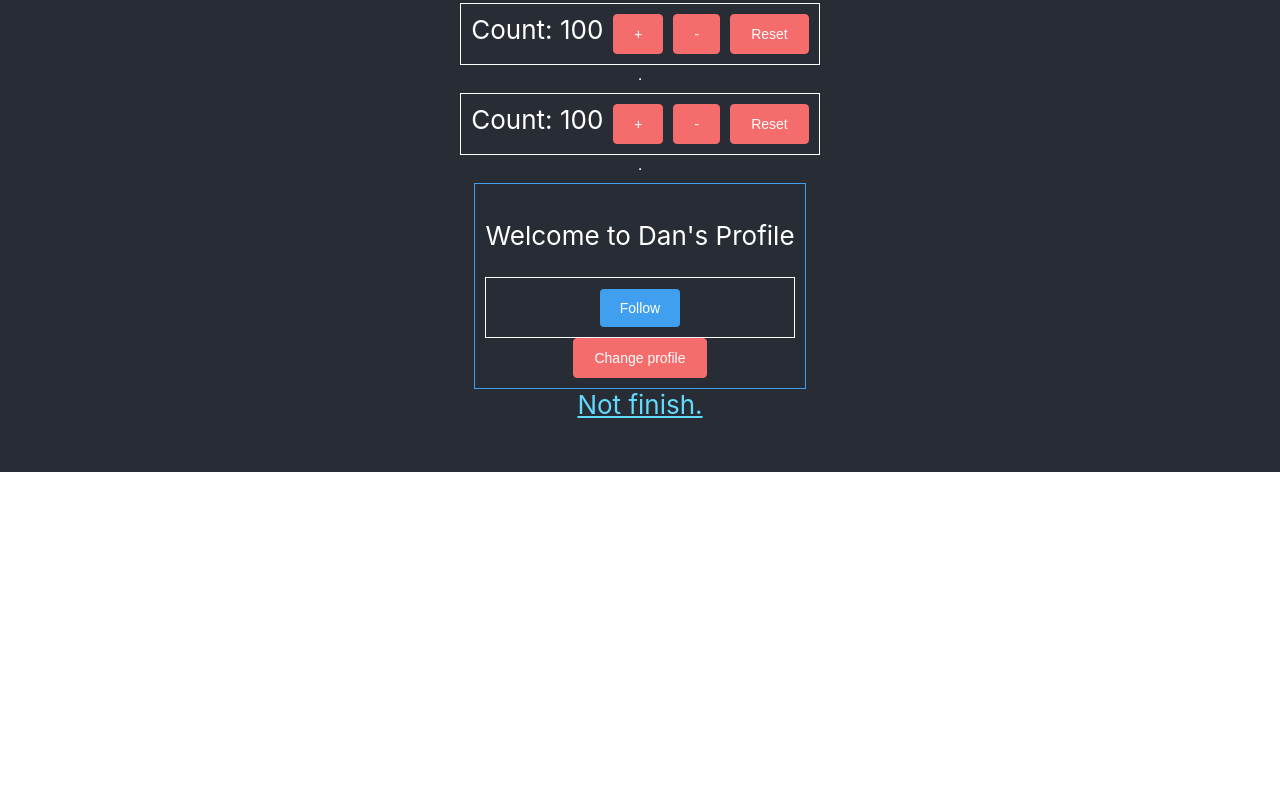
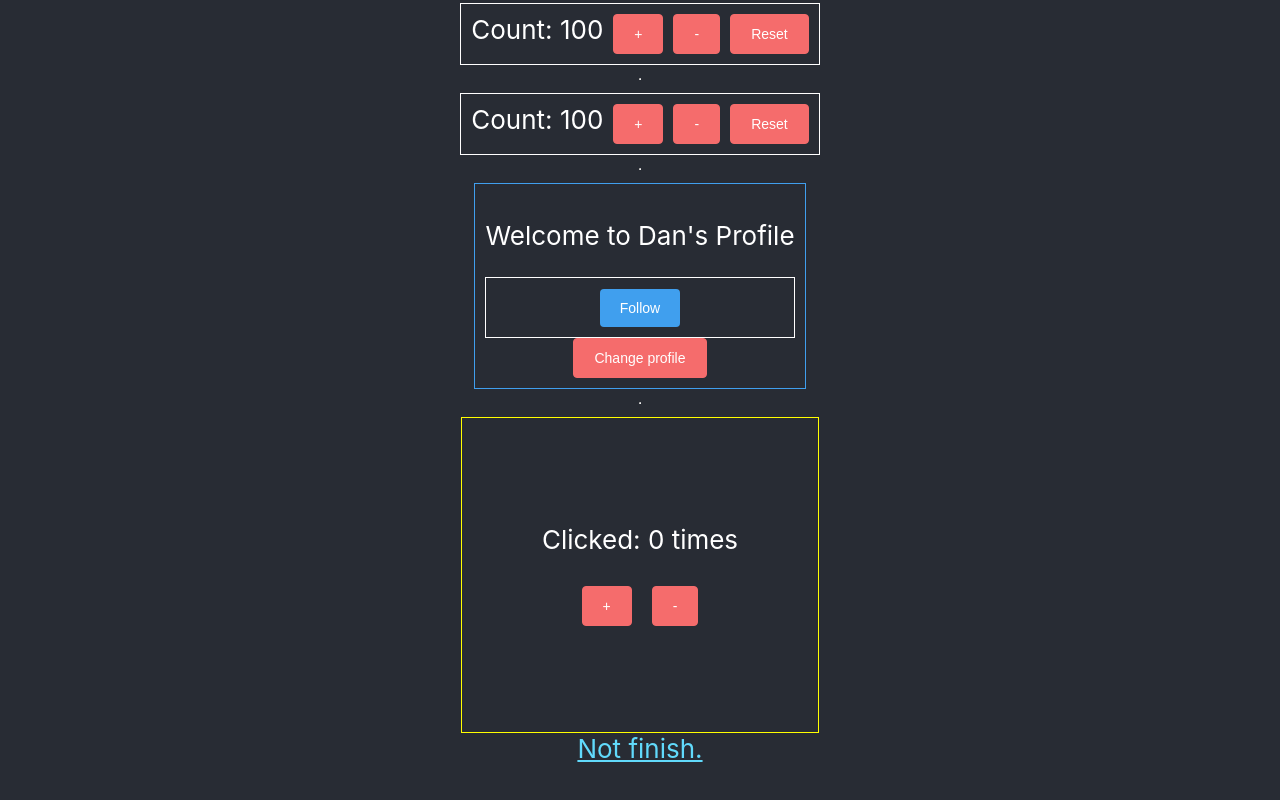
Before and after one commit to leslie1943/react-redux-xiuyan, a React (Create React App) app: page / in a window 1280 px wide. Shown: the part 679-1479 px from the top of the page. Before the commit the page ends 1151 px from the top, so only its background shows below. Built offline with nearby package versions, Linux system fonts and the light colour scheme.

Commit message:
first redux demo

```diff
--- a/package.json
+++ b/package.json
@@ -10,11 +10,14 @@
     "@types/node": "^14.14.2",
     "@types/react": "^16.9.53",
     "@types/react-dom": "^16.9.8",
+    "@types/react-redux": "^7.1.9",
     "jquery": "^3.5.1",
     "node-sass": "^4.14.1",
     "react": "^17.0.1",
     "react-dom": "^17.0.1",
+    "react-redux": "^7.2.2",
     "react-scripts": "3.4.4",
+    "redux": "^4.0.5",
     "typescript": "^4.0.3"
   },
   "scripts": {
--- a/src/App.tsx
+++ b/src/App.tsx
@@ -6,6 +6,7 @@ import SecondChild from './components/SecondChild'
 import CounterRedux from './components/CounterRedux'
 import CounterState from './components/CounterState'
 import ProfilePage from './components/ProfilePage'
+import Counter from './components/Counter'
 import './demo/declare-demo'
 
 interface AppState {
@@ -80,6 +81,13 @@ class App extends Component<null, AppState> {
             <ProfilePage user={this.state.profile} />
             <button onClick={this.handleChangeProfile}>Change profile</button>
           </div>
+          <hr />
+          <div
+            style={{ border: '1px solid yellow', padding: 80 }}
+            className="child-container"
+          >
+            <Counter />
+          </div>
           <a
             className="App-link"
             href="https://reactjs.org"
--- /dev/null
+++ b/src/components/Counter.tsx
@@ -0,0 +1,49 @@
+import * as React from 'react'
+
+// below 4 import sentences for Redux
+import { connect } from 'react-redux'
+import { Dispatch } from 'redux'
+import { decrement, increment } from '../store/actions'
+import { StoreState } from '../type'
+
+export interface IProps {
+  value: number
+  onIncrement: () => void
+  onDecrement: () => void
+}
+
+class Counter extends React.Component<IProps> {
+  render() {
+    const { value, onIncrement, onDecrement } = this.props
+    return (
+      <p>
+        Clicked: {value} times
+        <br />
+        <br />
+        <button onClick={onIncrement} style={{ marginRight: 20 }}>
+          +
+        </button>
+        <button onClick={onDecrement}> - </button>
+      </p>
+    )
+  }
+}
+
+// 将 reducer 中 的 state 映射(map)到组件的 props 中
+const mapStateToProps = (state: StoreState): { value: number } => ({
+  value: state,
+})
+// function mapStateToProps(state: StoreState): { value: StoreState } {
+//   return {
+//     value: state,
+//   }
+// }
+
+// 将 reducer 中 的 action 映射(map)到组件的 props 中
+const mapDispatchToProps = (dispatch: Dispatch) => ({
+  onDecrement: () => dispatch(decrement()),
+  onIncrement: () => dispatch(increment()),
+})
+
+// 使用 connent 高阶组件 对 Counter 进行包裹: 注入 mapStateToProps/mapDispatchToProps 中的 state 和 method
+export default connect(mapStateToProps, mapDispatchToProps)(Counter)
--- a/src/index.js
+++ b/src/index.js
@@ -4,10 +4,18 @@ import './index.scss'
 import App from './App'
 import * as serviceWorker from './serviceWorker'
 
+// below 3 import sentences for Redux
+import { Provider } from 'react-redux'
+import { createStore } from 'redux'
+import reducers from './store/reducers'
+
+// 创建 Store
+const store = createStore(reducers)
+
 ReactDOM.render(
-  <React.StrictMode>
+  <Provider store={store}>
     <App />
-  </React.StrictMode>,
+  </Provider>,
   document.getElementById('root')
 )
 
--- /dev/null
+++ b/src/store/actions/index.ts
@@ -0,0 +1,26 @@
+/**
+ * 业务组件中使用 actions
+ */
+
+import { DECREMENT, DECREMENT_TYPE, INCREMENT, INCREMENT_TYPE } from '../const'
+
+export interface IncrementAction {
+  type: INCREMENT_TYPE
+}
+
+export interface DecrementAction {
+  type: DECREMENT_TYPE
+}
+
+//  定义 modifyAction 联合类型, 包含 INCREMENTAction 和 DecrementAction
+export type ModifyAction = IncrementAction | DecrementAction
+
+// 增加 state 的方法 返回的格式是 ===> {type: 'INCREMENT'}
+export const increment = (): IncrementAction => ({
+  type: INCREMENT,
+})
+
+// 减少 state 的方法: 返回的格式是 ===> {type: 'DECREMENT'}
+export const decrement = (): DecrementAction => ({
+  type: DECREMENT,
+})
--- /dev/null
+++ b/src/store/const.ts
@@ -0,0 +1,19 @@
+/**
+ * 添加需要响应的消息类型
+ */
+
+// 定义增加 state 常量类型
+/**
+ * 这里经过const声明的字符串, 有更具体的类型, 不是string。而是const INCREMENT: 'INCREMENT'
+ */
+export const INCREMENT = 'INCREMENT'
+export type INCREMENT_TYPE = typeof INCREMENT // 首先typeof后面是值, 得到类型
+// ===> type INCREMENT_TYPE = "INCREMENT"
+
+// 定义减少 state 常量类型
+export const DECREMENT = 'DECREMENT'
+export type DECREMENT_TYPE = typeof DECREMENT
+
+export interface IncrementAction {
+  type: INCREMENT_TYPE
+}
--- /dev/null
+++ b/src/store/reducers/index.ts
@@ -0,0 +1,21 @@
+/**
+ * 操作 state 的地方
+ */
+import { ModifyAction } from '../actions'
+import { DECREMENT, INCREMENT } from '../const'
+
+// state定义的是状态数据
+export default (state = 0, action: ModifyAction): number => {
+  switch (action.type) {
+    case DECREMENT:
+      return state > 0 ? state - 1 : 0
+    case INCREMENT:
+      return state + 1
+    default:
+      return state
+  }
+}
+
+/**
+ * dispatch派发 -> action 行为 -> reducer 改变状态 -> store
+ */
--- /dev/null
+++ b/src/type/index.ts
@@ -0,0 +1,2 @@
+// 定义 State 结构类型
+export type StoreState = number
```
Also changed, not shown: 1 other file (tests, documents, lock files or other folders).
